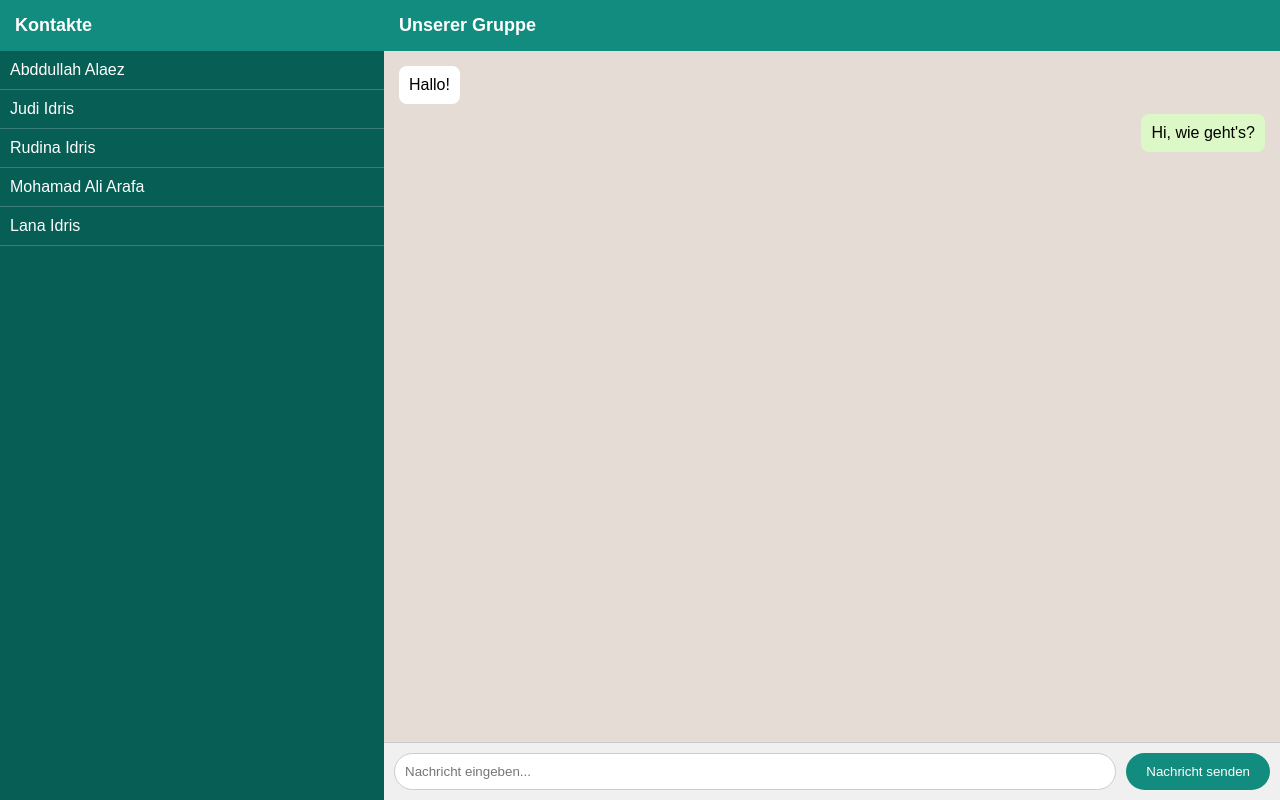
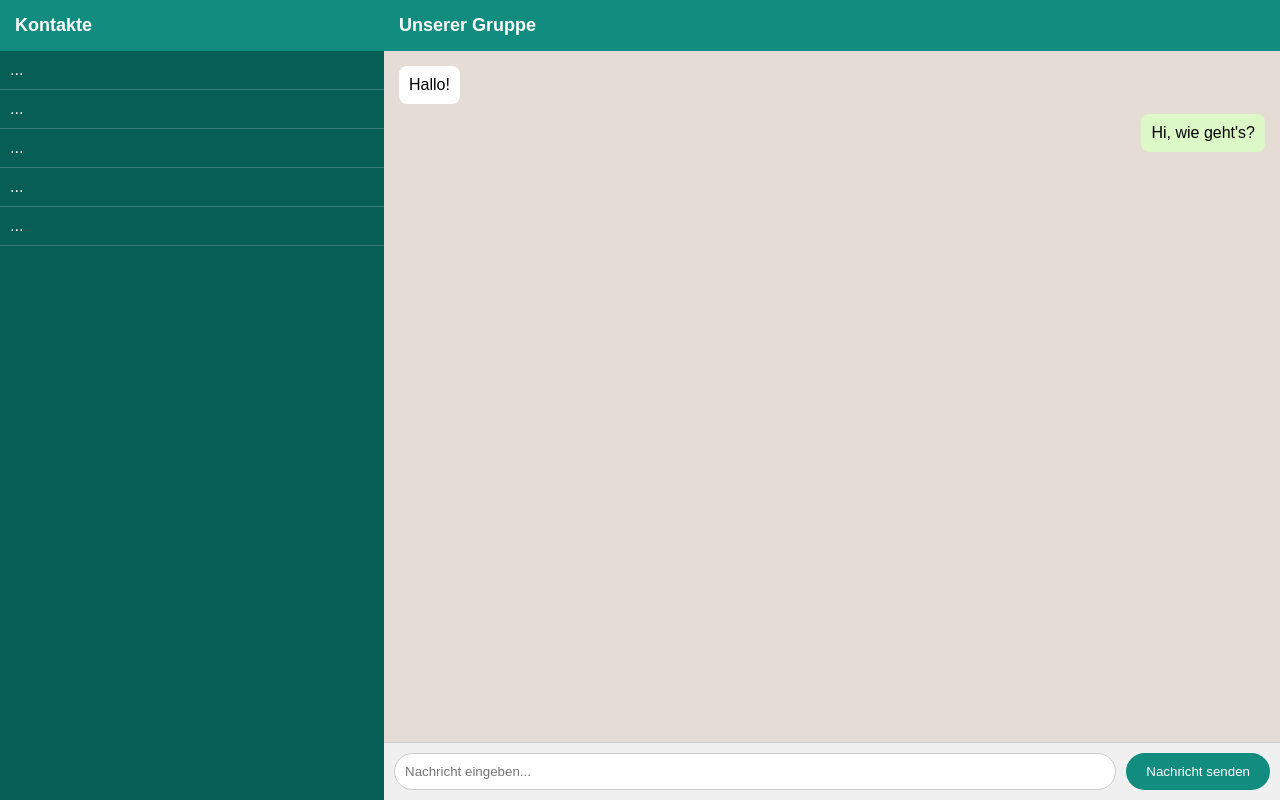
Before and after one commit to Abdullah-Alaez/My-Chat, a website: page My Chat.html in a window 1280 px wide. Drawn offline with Linux system fonts and the light colour scheme.

Commit message:
first commit

```diff
--- a/My Chat.html
+++ b/My Chat.html
@@ -101,11 +101,11 @@
   <div class="container">
     <div class="sidebar">
       <div class="sidebar-header">Kontakte</div>
-      <div class="contact">Abddullah Alaez</div>
-      <div class="contact">Judi Idris</div>
-      <div class="contact">Rudina Idris</div>
-      <div class="contact">Mohamad Ali Arafa</div>
-      <div class="contact">Lana Idris</div>
+      <div class="contact">...</div>
+      <div class="contact">...</div>
+      <div class="contact">...</div>
+      <div class="contact">...</div>
+      <div class="contact">...</div>
     </div>
     <div class="chat">
       <div class="chat-header">Unserer Gruppe</div>
--- a/package.json
+++ b/package.json
@@ -1,3 +1,7 @@
+"scripts": {
+  "start": "node server.js"
+}
+
 {
   "name": "the-chat",
   "version": "1.0.0",
```
